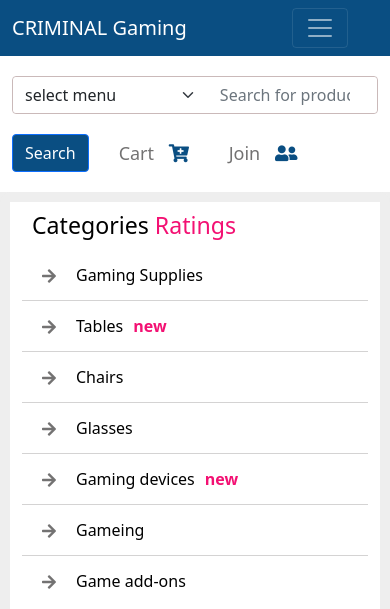
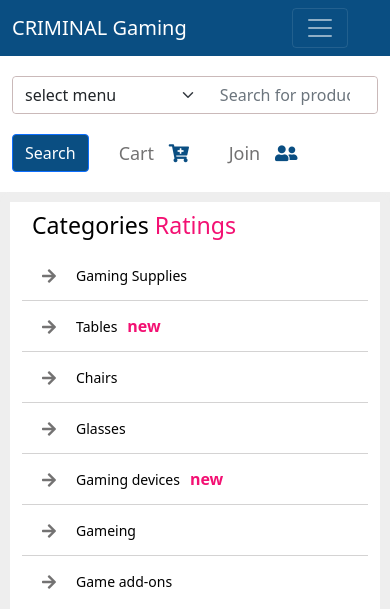
Before and after one commit to osamahabibm/rafi-games, a plain HTML site: page index.html in a window 390 px wide. Shown: the top 609 px of the page. Drawn offline with nearby package versions, Linux system fonts and the light colour scheme; grey boxes are pictures that could not be loaded.

Commit message:
Update responsive.css

```diff
--- a/responsive.css
+++ b/responsive.css
@@ -56,7 +56,7 @@ form{
   width: 100% !important;
 }
     .list1 li a{
-font-size: 1rem !important;
+font-size: 14px !important;
 }
 
  .flex-icons{
```
